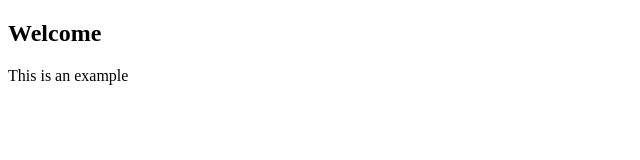
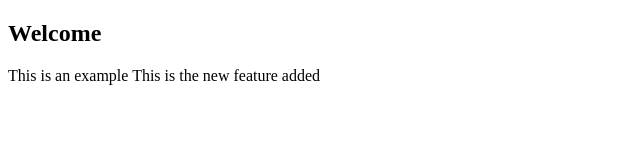
Before and after one commit to ankur6266/test, a plain HTML site: page exp1.html in a window 1280 px wide. Shown: the whole page, without its empty margins (0-640 px from the left). Drawn offline with Linux system fonts and the light colour scheme.

Commit message:
New feature added

```diff
--- a/exp1.html
+++ b/exp1.html
@@ -6,5 +6,6 @@
 <body>
     <h2>Welcome</h2>
     This is an example
+    This is the new feature added
 </body>
 </html>
```
